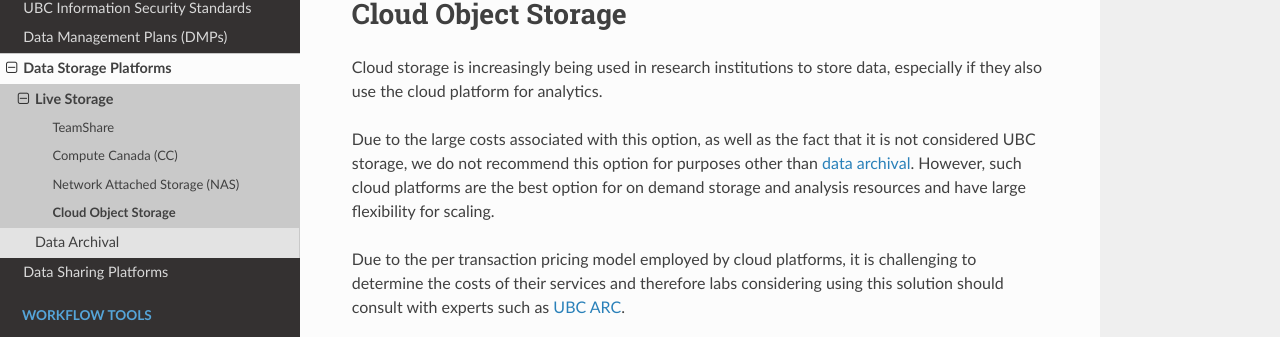
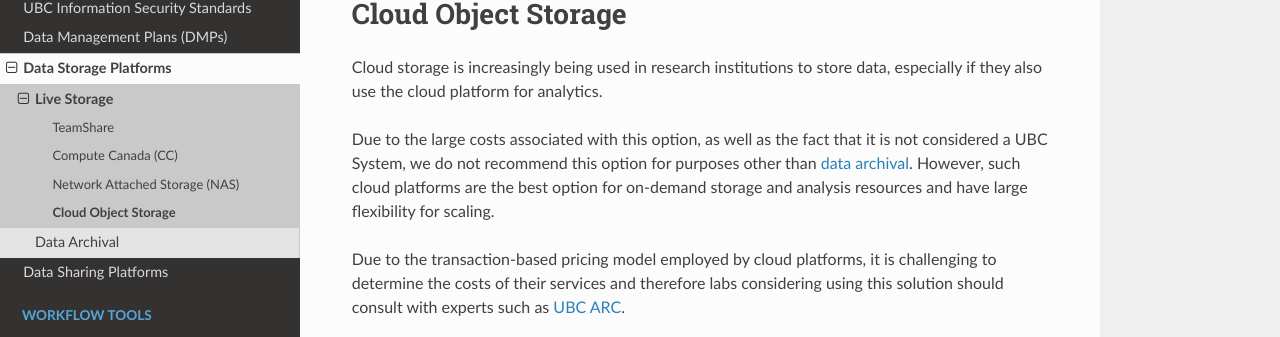
Before and after one commit to ubcbraincircuits/whitepaper, a Sphinx documentation site: the page built from source/data_storage/cloud_object_storage.rst, in a window 1280 px wide. Shown: the part 104-441 px from the top of the page. Built offline with Sphinx 7.4.7 and the Read the Docs theme 2.0.0, drawn with Linux system fonts in a browser that asks for light colours; pages that are not in the unit, such as notebooks, are missing from menus.

Commit message:
Minor edits

```diff
--- a/source/data_storage/cloud_object_storage.rst
+++ b/source/data_storage/cloud_object_storage.rst
@@ -4,6 +4,6 @@ Cloud Object Storage
 
 Cloud storage is increasingly being used in research institutions to store data, especially if they also use the cloud platform for analytics.
 
-Due to the large costs associated with this option, as well as the fact that it is not considered UBC storage, we do not recommend this option for purposes other than `data archival <https://ubcbraincircuits.readthedocs.io/en/latest/data_storage/cloud_object_archival.html>`_. However, such cloud platforms are the best option for on demand storage and analysis resources and have large flexibility for scaling.
+Due to the large costs associated with this option, as well as the fact that it is not considered a UBC System, we do not recommend this option for purposes other than `data archival <https://ubcbraincircuits.readthedocs.io/en/latest/data_storage/cloud_object_archival.html>`_. However, such cloud platforms are the best option for on-demand storage and analysis resources and have large flexibility for scaling.
 
-Due to the per transaction pricing model employed by cloud platforms, it is challenging to determine the costs of their services and therefore labs considering using this solution should consult with experts such as `UBC ARC <https://arc.ubc.ca/>`_.
+Due to the transaction-based pricing model employed by cloud platforms, it is challenging to determine the costs of their services and therefore labs considering using this solution should consult with experts such as `UBC ARC <https://arc.ubc.ca/>`_.
```
